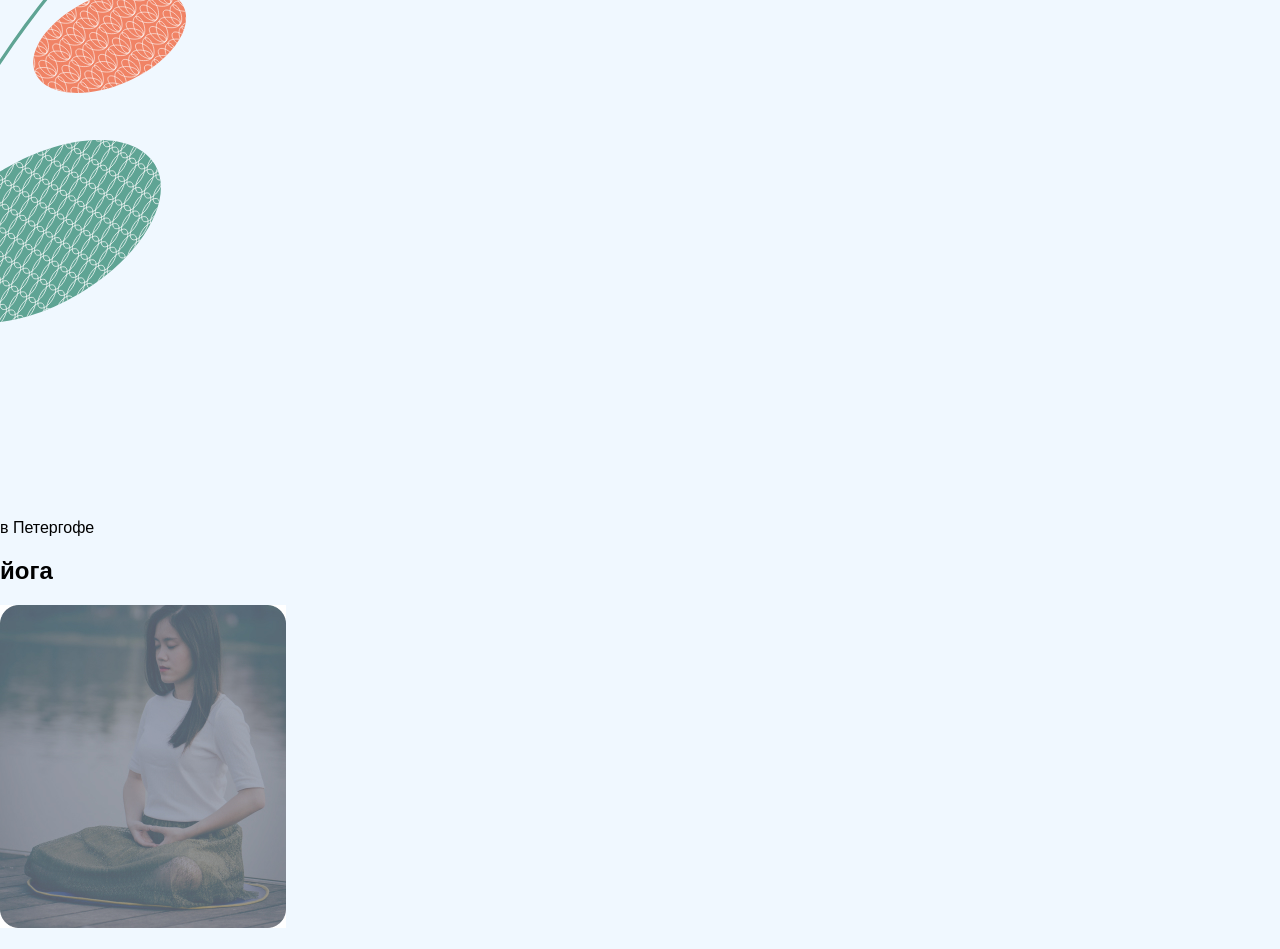
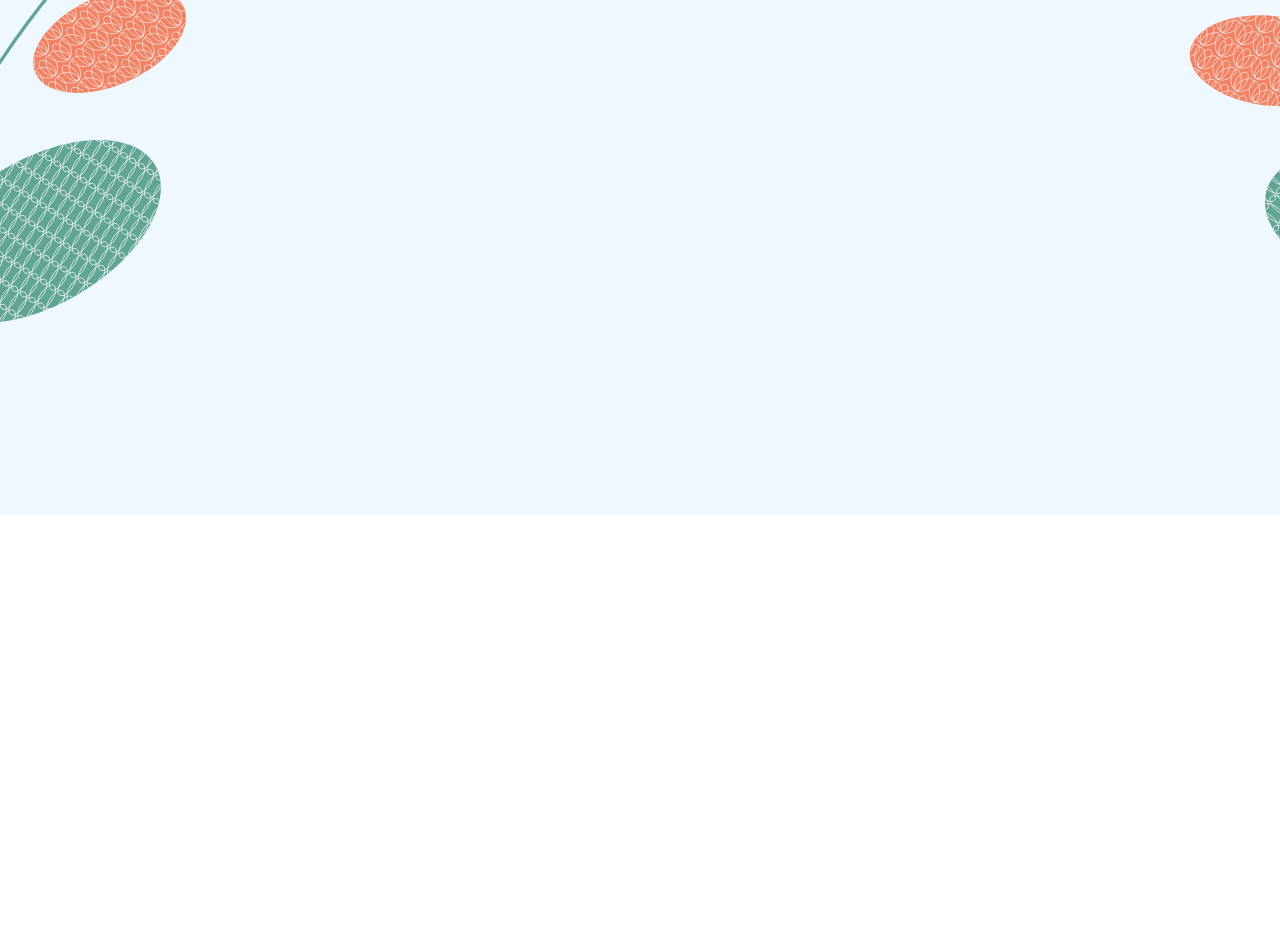
Before and after one commit to FURACREW-REBORN/FURACREW-REBORN.github.io, a plain HTML site: page index.html in a window 1280 px wide. Shown: the part 448-1397 px from the top of the page. After the commit the page ends 963 px from the top, so only its background shows below. Drawn offline with Linux system fonts and the light colour scheme.

Commit message:
Верстка шапки

```diff
--- a/assets/style/stylepage.css
+++ b/assets/style/stylepage.css
@@ -6,6 +6,10 @@ body{
 }
 img{
   max-width: 100%;
+}
+.headingh1{
+  font-size: 15em;
+  font-family:'Gill Sans', 'Gill Sans MT', Calibri, 'Trebuchet MS', sans-serif;
 }
 header{
   background-color:aliceblue;
@@ -36,3 +40,11 @@ header{
 .header-item__link{
   text-decoration: none;
 }
+
+.flowers{
+  display: flex;
+  justify-content: space-between;
+}
+.left-flowers, .right-flowers{
+  z-index:1;
+}
--- a/index.html
+++ b/index.html
@@ -57,23 +57,11 @@
     </section>
 
     <section class="header-heading">
+      <div class="flowers">
+        <img src="assets/img/BG_процветание 3.svg" alt="Задний фон" class="left-flowers heading-flowers">
+        <img src="assets/img/BG_процветание 4.svg" alt="Задний фон" class="right-flowers heading-flowers">
+      </div>
 
-      <div class="heading">
-        <img src="assets/img/BG_процветание 3.svg" alt="Задний фон">
-        <div class="header-heading__description">
-          в Петергофе
-        </div>
-        <div class="header-heading__heading">
-
-          <h1 class="heading">
-            йога
-          </h1>
-          <div class="header-heading__photo">
-            <img src="assets/img/women2.jpg" alt="#">
-          </div>
-        </div>
-        <img src="assets/img/BG_процветание 3.svg" alt="Задний фон">
-      </div>
     </section>
    </header>
 
```
Also changed, not shown: assets/img/BG_процветание 4.svg (added), 1 other file.
